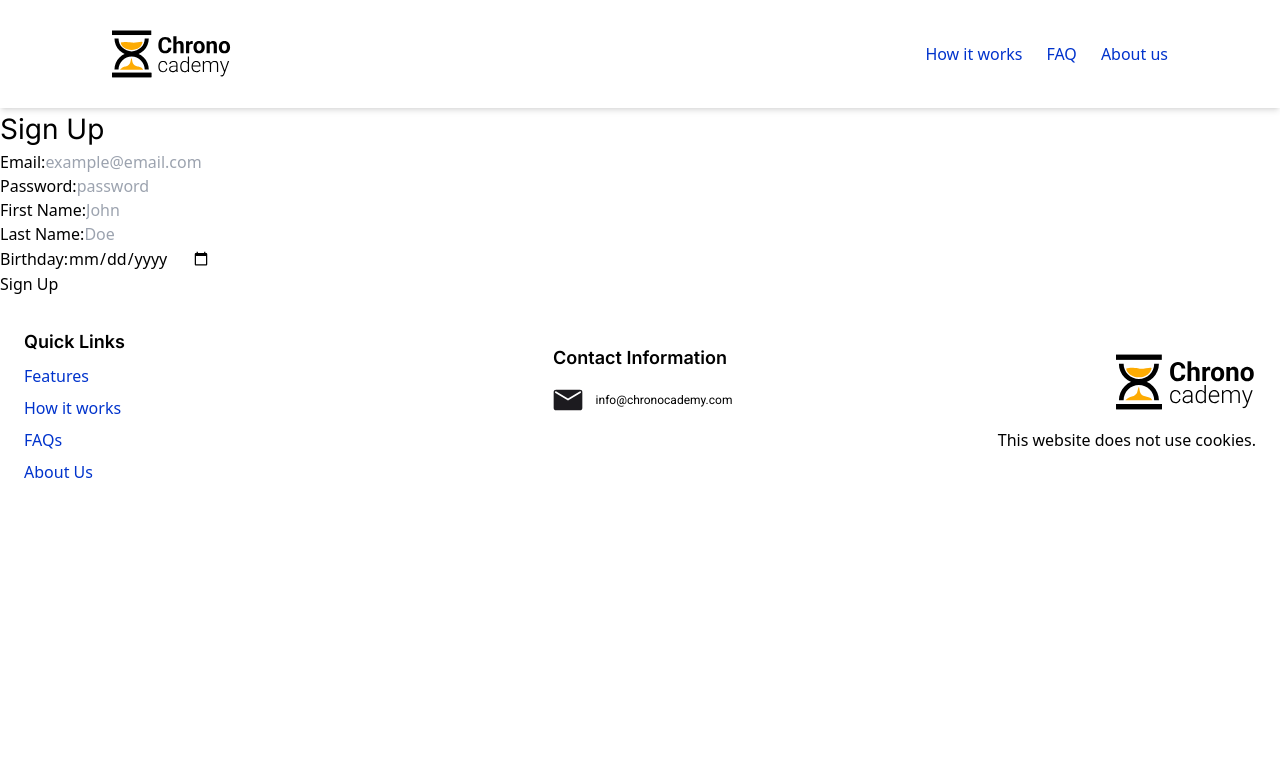
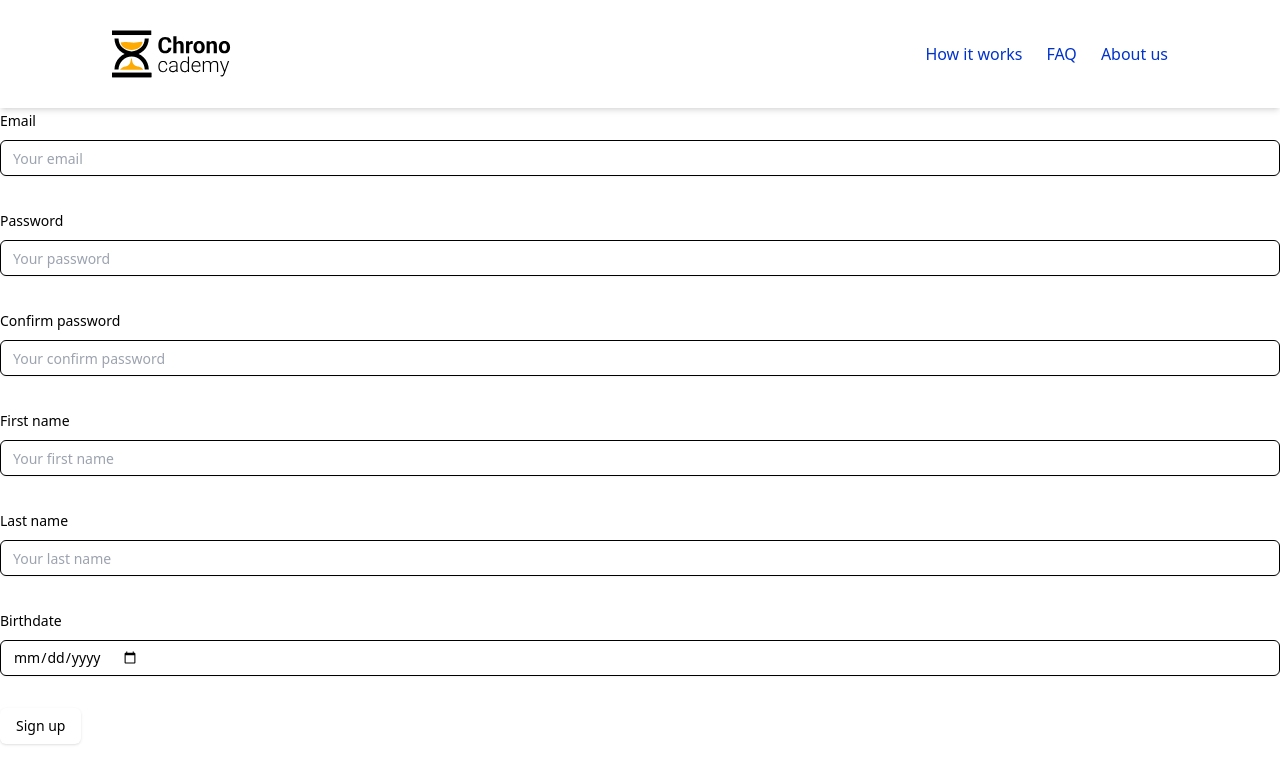
Before and after one commit to juaninicolai/chronocademy, a Next.js app: page /signup in a window 1280 px wide. Shown: the top 780 px of the page. Built offline with nearby package versions, Linux system fonts and the light colour scheme.

Commit message:
feat: change signup form to shadcn

```diff
--- a/app/signup/signup.tsx
+++ b/app/signup/signup.tsx
@@ -1,90 +1,163 @@
 "use client";
-import React, { useState } from "react";
+
+import React from "react";
+import { useForm } from "react-hook-form";
+import { zodResolver } from "@hookform/resolvers/zod";
+import { z } from "zod";
+import {
+  Form,
+  FormControl,
+  FormField,
+  FormItem,
+  FormLabel,
+  FormMessage,
+} from "@/components/ui/form";
+import { Input } from "@/components/ui/input";
+import { Button } from "@/components/ui/button";
+
+const formSchema = z
+  .object({
+    email: z.string().email(),
+    password: z.string(),
+    confirmPassword: z.custom(),
+    firstName: z.string(),
+    lastName: z.string(),
+    birthdate: z.string(),
+  })
+  .refine(
+    (values) => {
+      return values.password === values.confirmPassword;
+    },
+    {
+      path: ["confirmPassword"],
+      message: "Passwords must match!",
+    },
+  );
 
 export default function SignupPage() {
-  const [email, setEmail] = useState<string>("");
-  const [password, setPassword] = useState<string>("");
-  const [firstName, setFirstName] = useState<string>("");
-  const [lastName, setLastName] = useState<string>("");
-  const [birthday, setBirthday] = useState<string>("");
+  const form = useForm<z.infer<typeof formSchema>>({
+    resolver: zodResolver(formSchema),
+    defaultValues: {},
+  });
 
-  const handleSubmit = async (event: React.FormEvent) => {
-    event.preventDefault();
+  const onSubmit = async (values: z.infer<typeof formSchema>) => {
     const response = await fetch("/api/auth/signup", {
       method: "POST",
       headers: {
         "Content-Type": "application/json",
       },
       body: JSON.stringify({
-        email,
-        password,
-        firstName,
-        lastName,
-        birthday,
+        email: values.email,
+        password: values.password,
+        firstName: values.firstName,
+        lastName: values.lastName,
+        birthdate: values.birthdate,
       }),
     });
-    const data = await response.json();
-    if (!data.success) {
-      alert(data.message);
+
+    if (!response.ok) {
+      // TODO: Handle error
+      return;
     }
 
-    setEmail("");
-    setPassword("");
-    setFirstName("");
-    setLastName("");
-    setBirthday("");
+    const user = await response.json();
+    console.log(user);
+    // TODO: Handle success. Redirect?
   };
 
   return (
-    <div>
-      <h1>Sign Up</h1>
-      <form onSubmit={handleSubmit}>
-        <div>
-          <label>Email:</label>
-          <input
-            type="text"
-            value={email}
-            placeholder={"example@email.com"}
-            onChange={(e) => setEmail(e.target.value)}
+    <Form {...form}>
+      <form onSubmit={form.handleSubmit(onSubmit)} className="space-y-8">
+        <FormField
+          control={form.control}
+          name="email"
+          render={({ field }) => (
+            <FormItem>
+              <FormLabel>Email</FormLabel>
+              <FormControl>
+                <Input type="email" placeholder="Your email" {...field} />
+              </FormControl>
+              <FormMessage />
+            </FormItem>
+          )}
         />
-        </div>
-        <div>
-          <label>Password:</label>
-          <input
+
+        <FormField
+          control={form.control}
+          name="password"
+          render={({ field }) => (
+            <FormItem>
+              <FormLabel>Password</FormLabel>
+              <FormControl>
+                <Input type="password" placeholder="Your password" {...field} />
+              </FormControl>
+              <FormMessage />
+            </FormItem>
+          )}
+        />
+
+        <FormField
+          control={form.control}
+          name="confirmPassword"
+          render={({ field }) => (
+            <FormItem>
+              <FormLabel>Confirm password</FormLabel>
+              <FormControl>
+                <Input
                   type="password"
-            value={password}
-            placeholder={"password"}
-            onChange={(e) => setPassword(e.target.value)}
+                  placeholder="Your confirm password"
+                  {...field}
                 />
-        </div>
-        <div>
-          <label>First Name:</label>
-          <input
-            type="text"
-            value={firstName}
-            placeholder={"John"}
-            onChange={(e) => setFirstName(e.target.value)}
+              </FormControl>
+              <FormMessage />
+            </FormItem>
+          )}
         />
-        </div>
-        <div>
-          <label>Last Name:</label>
-          <input
-            type="text"
-            value={lastName}
-            placeholder={"Doe"}
-            onChange={(e) => setLastName(e.target.value)}
+
+        <FormField
+          control={form.control}
+          name="firstName"
+          render={({ field }) => (
+            <FormItem>
+              <FormLabel>First name</FormLabel>
+              <FormControl>
+                <Input type="text" placeholder="Your first name" {...field} />
+              </FormControl>
+              <FormMessage />
+            </FormItem>
+          )}
         />
-        </div>
-        <div>
-          <label>Birthday:</label>
-          <input
-            type="date"
-            value={birthday}
-            onChange={(e) => setBirthday(e.target.value)}
+
+        <FormField
+          control={form.control}
+          name="lastName"
+          render={({ field }) => (
+            <FormItem>
+              <FormLabel>Last name</FormLabel>
+              <FormControl>
+                <Input type="text" placeholder="Your last name" {...field} />
+              </FormControl>
+              <FormMessage />
+            </FormItem>
+          )}
         />
-        </div>
-        <button type="submit">Sign Up</button>
+
+        <FormField
+          control={form.control}
+          name="birthdate"
+          render={({ field }) => (
+            <FormItem>
+              <FormLabel>Birthdate</FormLabel>
+              <FormControl>
+                <Input type="date" {...field} />
+              </FormControl>
+              <FormMessage />
+            </FormItem>
+          )}
+        />
+
+        <Button type="submit">Sign up</Button>
       </form>
-    </div>
+    </Form>
   );
 }
```
Also changed, not shown: 1 other file (tests, documents, lock files or other folders). Lines whose indentation alone changed are shown as unchanged.
